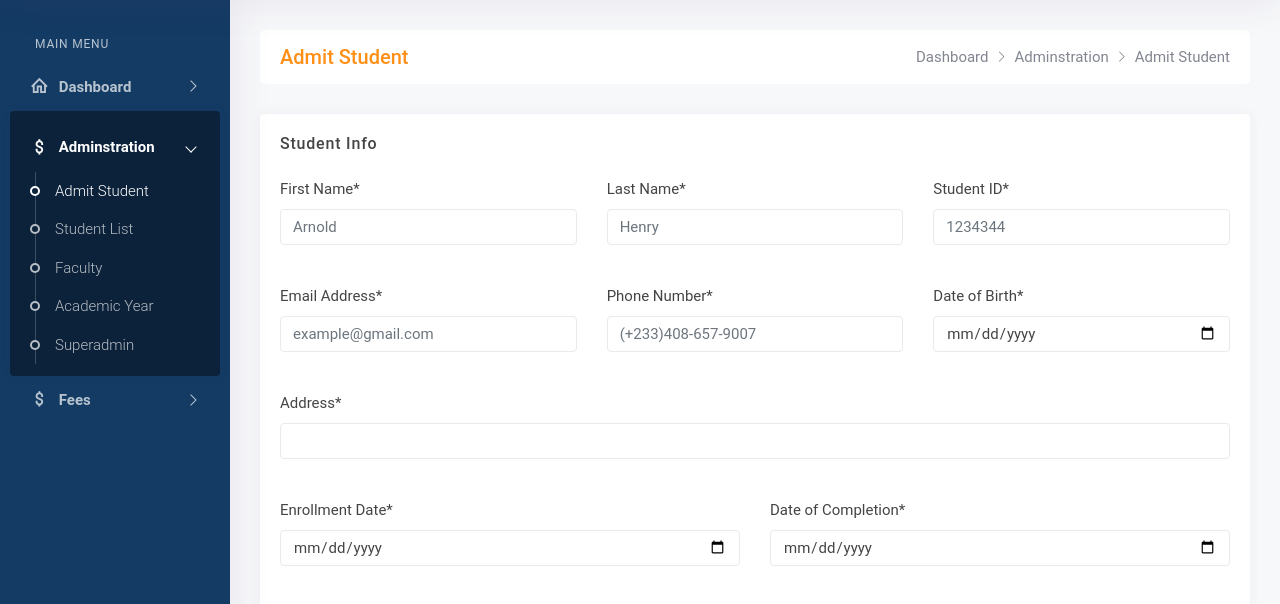
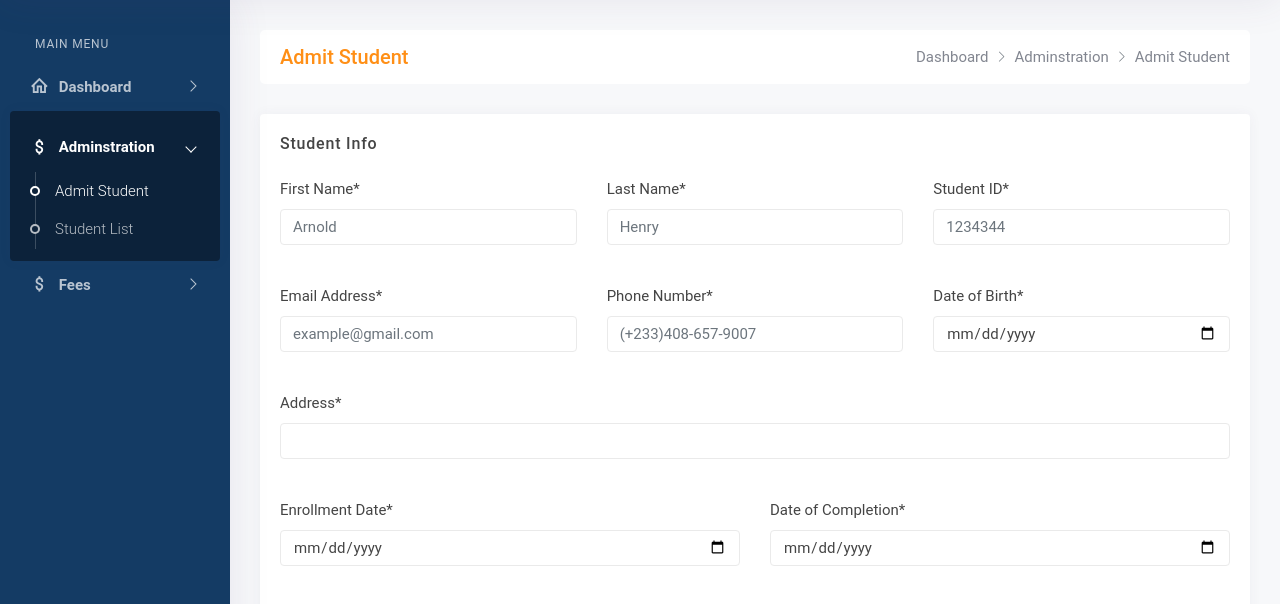
Before and after one commit to Gibsondignity/fees_payment_system, a Django app: page /admit_student in a window 1280 px wide. Shown: the part 80-684 px from the top of the page. Run offline with Django 4.2, Linux system fonts and the light colour scheme; a user stored in the database is signed in; data comes from the database, SQL or seed files in the repository; some libraries are stand-ins or nearby versions; some web fonts are replaced.

Commit message:
Update sidebar.html
Commented sidebar admin links

```diff
--- a/templates/dashboard/sidebar.html
+++ b/templates/dashboard/sidebar.html
@@ -21,9 +21,9 @@
                 <ul aria-expanded="false">
                     <li><a href="{% url 'admit_student' %}">Admit Student</a></li>
                     <li><a href="{% url 'student_list' %}">Student List</a></li>
-                    <li><a href="admin/fees_payment_app/facaulty/">Faculty</a></li>
-                    <li><a href="admin/fees_payment_app/academic_year/">Academic Year</a></li>
-                    <li><a href="admin/">Superadmin</a></li>
+<!--                     <li><a href="admin/fees_payment_app/facaulty/">Faculty</a></li> -->
+<!--                     <li><a href="admin/fees_payment_app/academic_year/">Academic Year</a></li> -->
+<!--                     <li><a href="admin/">Superadmin</a></li> -->
                 </ul>
             </li>
 
```
